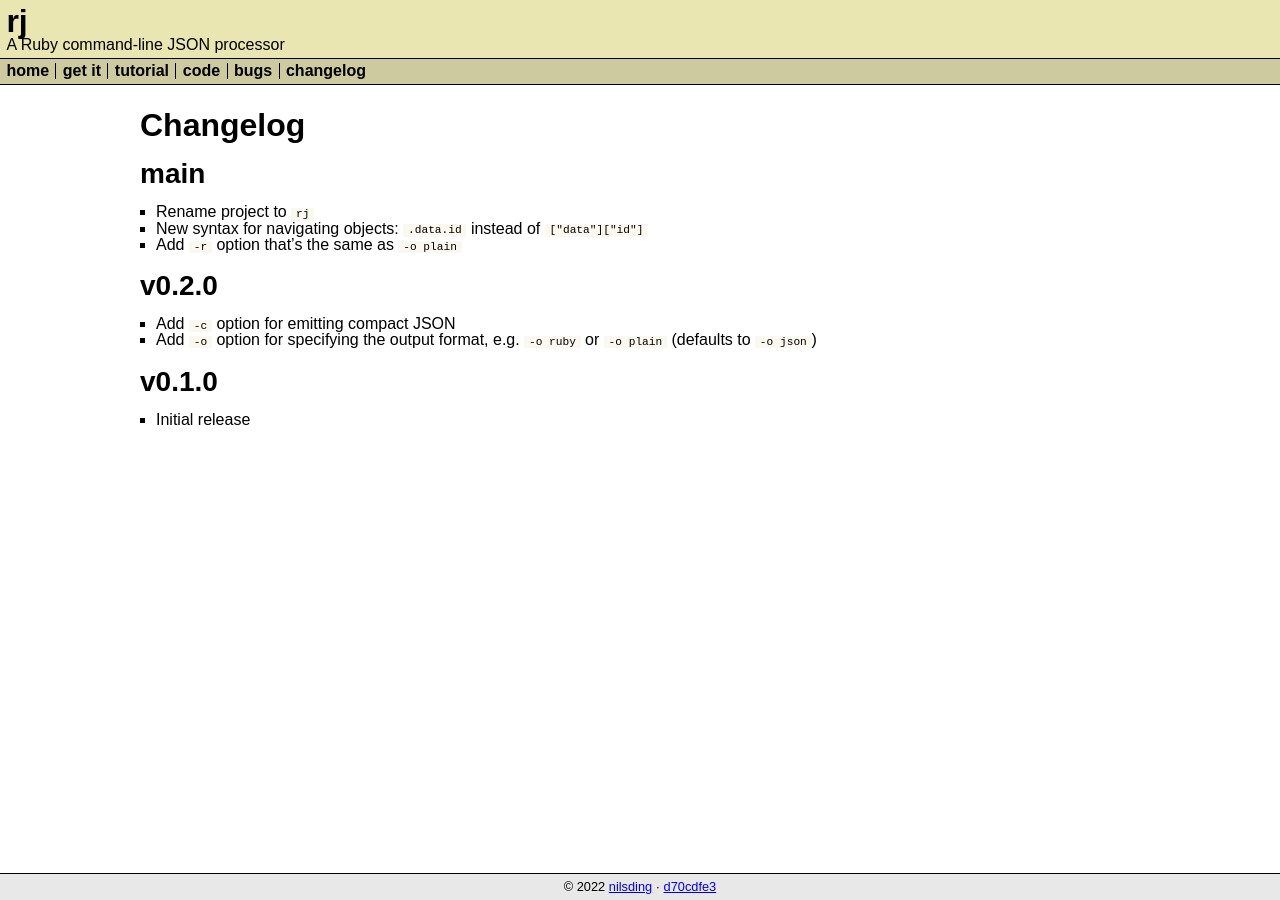
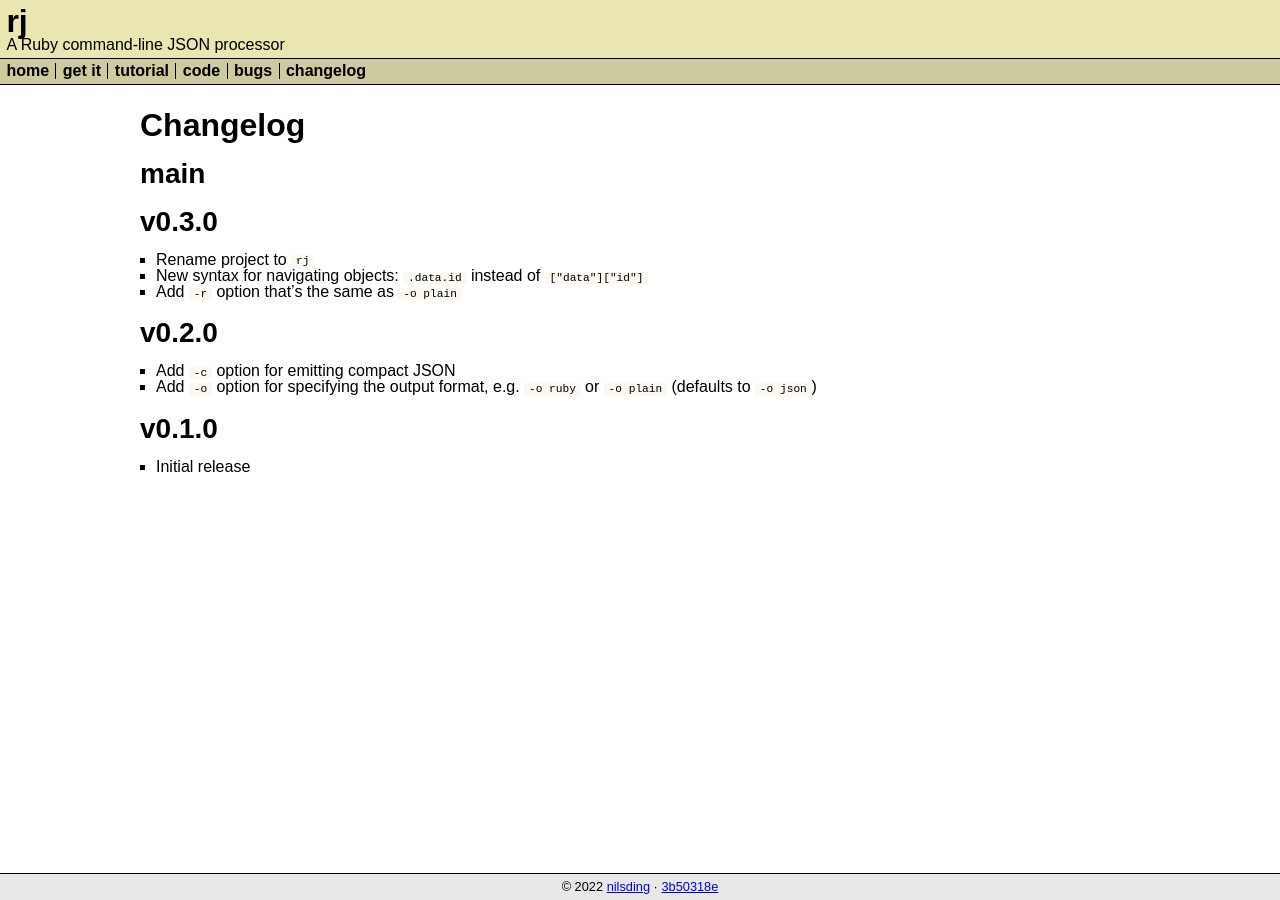
Before and after one commit to nilsding/rj, a Jekyll site: the page built from changelog.md, in a window 1280 px wide. Built offline with Jekyll 4.4.1, drawn with Linux system fonts in a browser that asks for light colours; our own code applies the rules of GitHub Pages for plain Markdown files.

Commit message:
update content from 3b50318e6332471bf140b7525515b2bd55717173

```diff
--- a/_data/commit_info.yml
+++ b/_data/commit_info.yml
@@ -1 +1 @@
-d70cdfe34f4801d55028813975e182ae1c7f185d
+3b50318e6332471bf140b7525515b2bd55717173
--- a/_data/current_version.yml
+++ b/_data/current_version.yml
@@ -1 +1 @@
-v0.2.0
+v0.3.0
--- a/_data/versions.yml
+++ b/_data/versions.yml
@@ -1,2 +1,3 @@
 - v0.1.0
 - v0.2.0
+- v0.3.0
```
Also changed, not shown: changelog.md.
